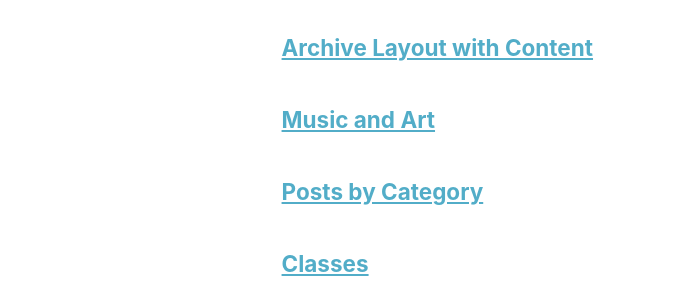
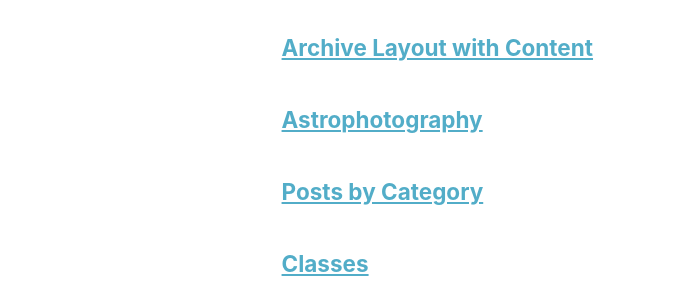
Before and after one commit to wax-ladrian/wax-ladrian.github.io, a Jekyll site: the page built from _pages/page-archive.html, in a window 1280 px wide and 900 px high. Shown: the part 282-582 px from the top of the window, without its empty margins (0-678 px from the left). Built offline with Jekyll 4.4.1, drawn with Linux system fonts in a browser that asks for light colours; a script that is not in the unit is left out.

Commit message:
fixing the text in the page of astrophotography

```diff
--- a/_pages/astrophotography.md
+++ b/_pages/astrophotography.md
@@ -1,5 +1,5 @@
 ---
-title: Music and Art
+title: Astrophotography
 permalink: /astrophotography/
 author_profile: false
 redirect_from:
```
Also changed, not shown: other parts of _pages/astrophotography.md (+0 -2 lines), .obsidian/workspace.json, 1 other file.
